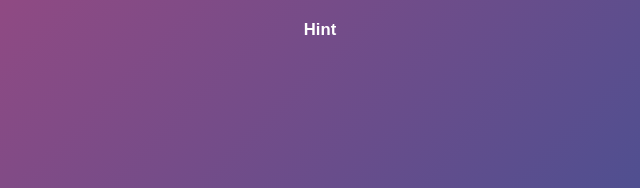
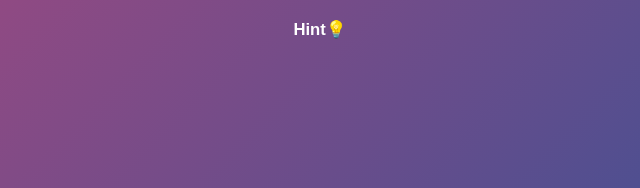
Before and after one commit to MoamenMohameed/Pokmon-Characters-APi, a plain HTML site: page index.html in a window 1280 px wide. Shown: the part 435-623 px from the top of the page, 320-960 px from the left. Drawn offline with Linux system fonts and the light colour scheme.

Commit message:
Add emoji to hint button in index.html

```diff
--- a/index.html
+++ b/index.html
@@ -40,7 +40,7 @@
 
             <button onclick="closePopup()">Close</button>
         </div>
-           <button onclick="openPopup()" class="hint"><small>Hint</small></button>
+           <button onclick="openPopup()" class="hint"><small>Hint💡</small></button>
 
     </div>
 
```
